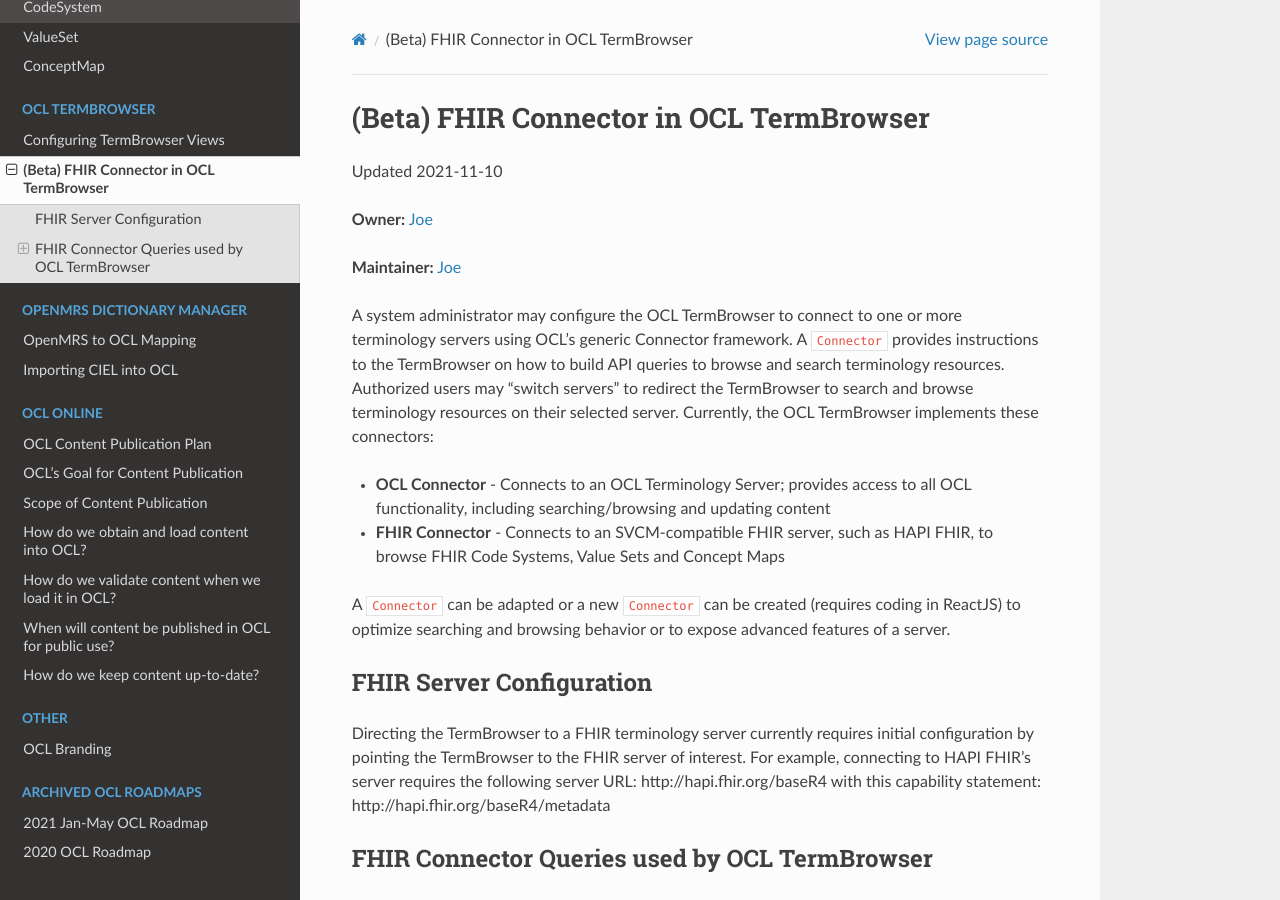
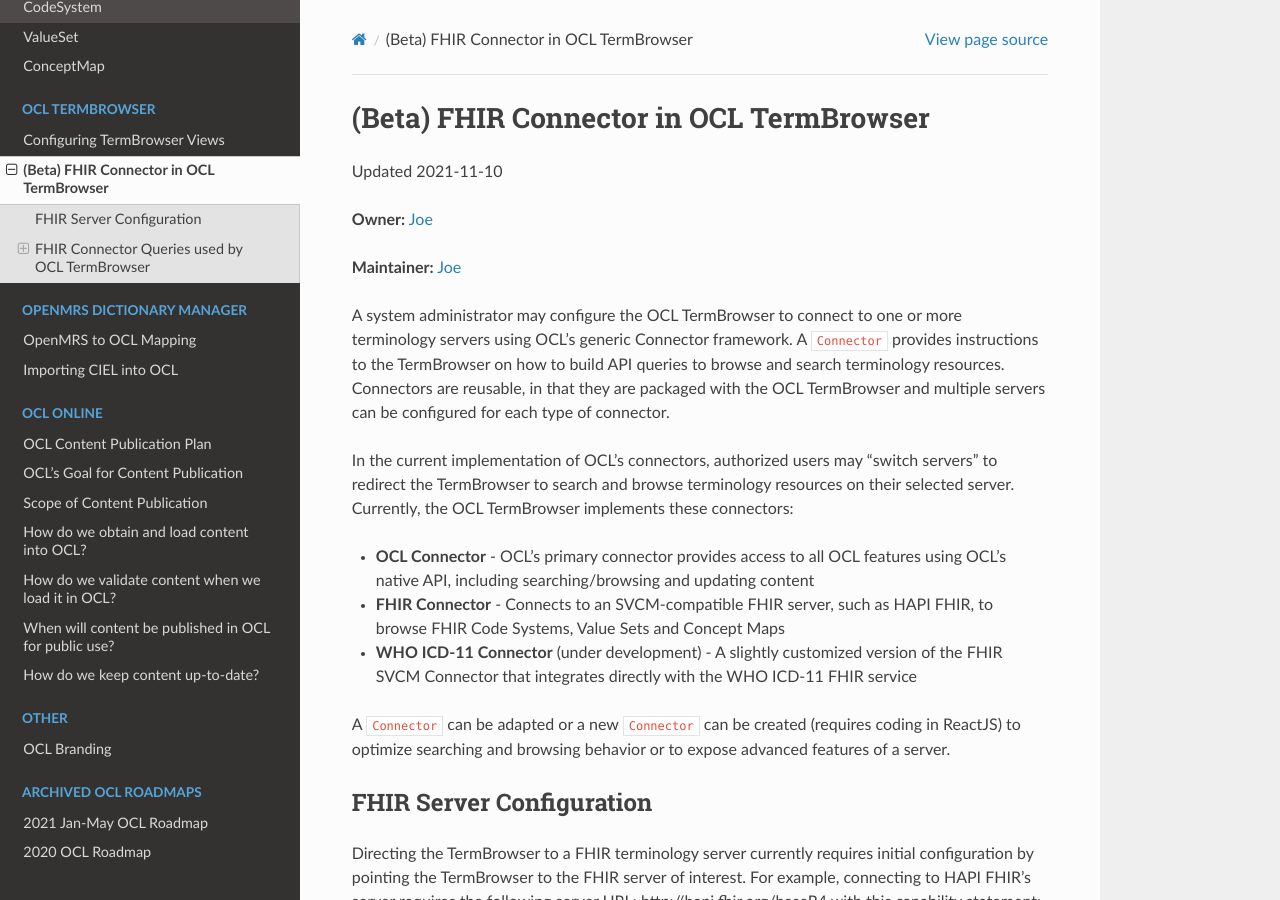
Before and after one commit to OpenConceptLab/ocl-docs, a Sphinx documentation site: the page built from docs/source/oclweb/FHIRconnectors.md, in a window 1280 px wide and 900 px high. Built offline with Sphinx 7.4.7 and the Read the Docs theme 2.0.0, drawn with Linux system fonts in a browser that asks for light colours.

Commit message:
Added latest definitions and ICD-11 connector
See this slide deck for more information: https://docs.google.com/presentation/d/1jv6BeFzwNbPDffHPPU0B3lDClGYt6ZO5rc_K2ORa7vc/edit

```diff
--- a/docs/source/oclweb/FHIRconnectors.md
+++ b/docs/source/oclweb/FHIRconnectors.md
@@ -5,9 +5,12 @@
 
 **Maintainer:** [Joe](https://github.com/jamlung-ri/)
 
-A system administrator may configure the OCL TermBrowser to connect to one or more terminology servers using OCL's generic Connector framework. A `Connector` provides instructions to the TermBrowser on how to build API queries to browse and search terminology resources. Authorized users may "switch servers" to redirect the TermBrowser to search and browse terminology resources on their selected server. Currently, the OCL TermBrowser implements these connectors:
-* **OCL Connector** - Connects to an OCL Terminology Server; provides access to all OCL functionality, including searching/browsing and updating content
+A system administrator may configure the OCL TermBrowser to connect to one or more terminology servers using OCL's generic Connector framework. A `Connector` provides instructions to the TermBrowser on how to build API queries to browse and search terminology resources. Connectors are reusable, in that they are packaged with the OCL TermBrowser and multiple servers can be configured for each type of connector.
+
+In the current implementation of OCL's connectors, authorized users may "switch servers" to redirect the TermBrowser to search and browse terminology resources on their selected server. Currently, the OCL TermBrowser implements these connectors:
+* **OCL Connector** - OCL’s primary connector provides access to all OCL features using OCL’s native API, including searching/browsing and updating content
 * **FHIR Connector** - Connects to an SVCM-compatible FHIR server, such as HAPI FHIR, to browse FHIR Code Systems, Value Sets and Concept Maps
+* **WHO ICD-11 Connector** (under development) - A slightly customized version of the FHIR SVCM Connector that integrates directly with the WHO ICD-11 FHIR service
 
 A `Connector` can be adapted or a new `Connector` can be created (requires coding in ReactJS) to optimize searching and browsing behavior or to expose advanced features of a server.
 
```
